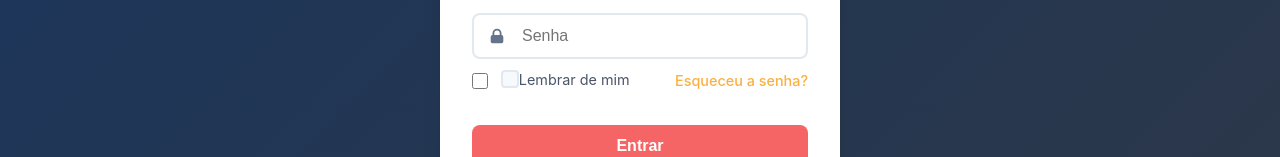
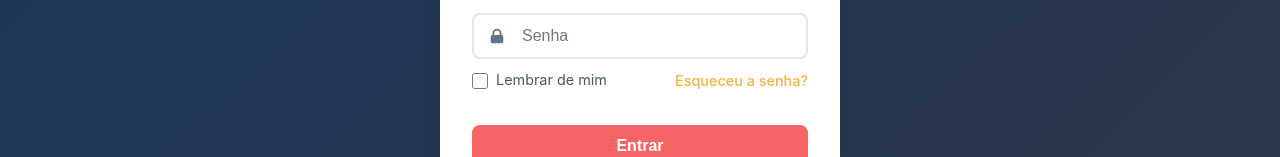
Before and after one commit to matheus-corbellini/202-RRVision, a React (Vite) app: page /login in a window 1280 px wide. Shown: the part 399-556 px from the top of the page. Built offline with nearby package versions, Linux system fonts and the light colour scheme; no server answers.

Commit message:
removendo input desnecessario

```diff
--- a/src/pages/Login/Login.tsx
+++ b/src/pages/Login/Login.tsx
@@ -92,7 +92,6 @@ export default function Login() {
             <div className="form-options">
               <label className="checkbox-container">
                 <input type="checkbox" disabled={loading} />
-                <span className="checkmark"></span>
                 Lembrar de mim
               </label>
               <span
--- a/src/pages/OperatorSchedule/components/index.ts
+++ b/src/pages/OperatorSchedule/components/index.ts
@@ -3,5 +3,4 @@ export { default as OperatorStatsGrid } from "./OperatorStatsGrid/OperatorStatsG
 export { default as CurrentTaskPanel } from "./CurrentTaskPanel/CurrentTaskPanel";
 export { default as TasksSection } from "./TasksSection/TasksSection";
 export { default as TaskCard } from "./TaskCard/TaskCard";
-export { default as NotificationPanel } from "./NotificationPanel/NotificationPanel";
 export { default as QuickActionsPanel } from "./QuickActionsPanel/QuickActionsPanel";
```
